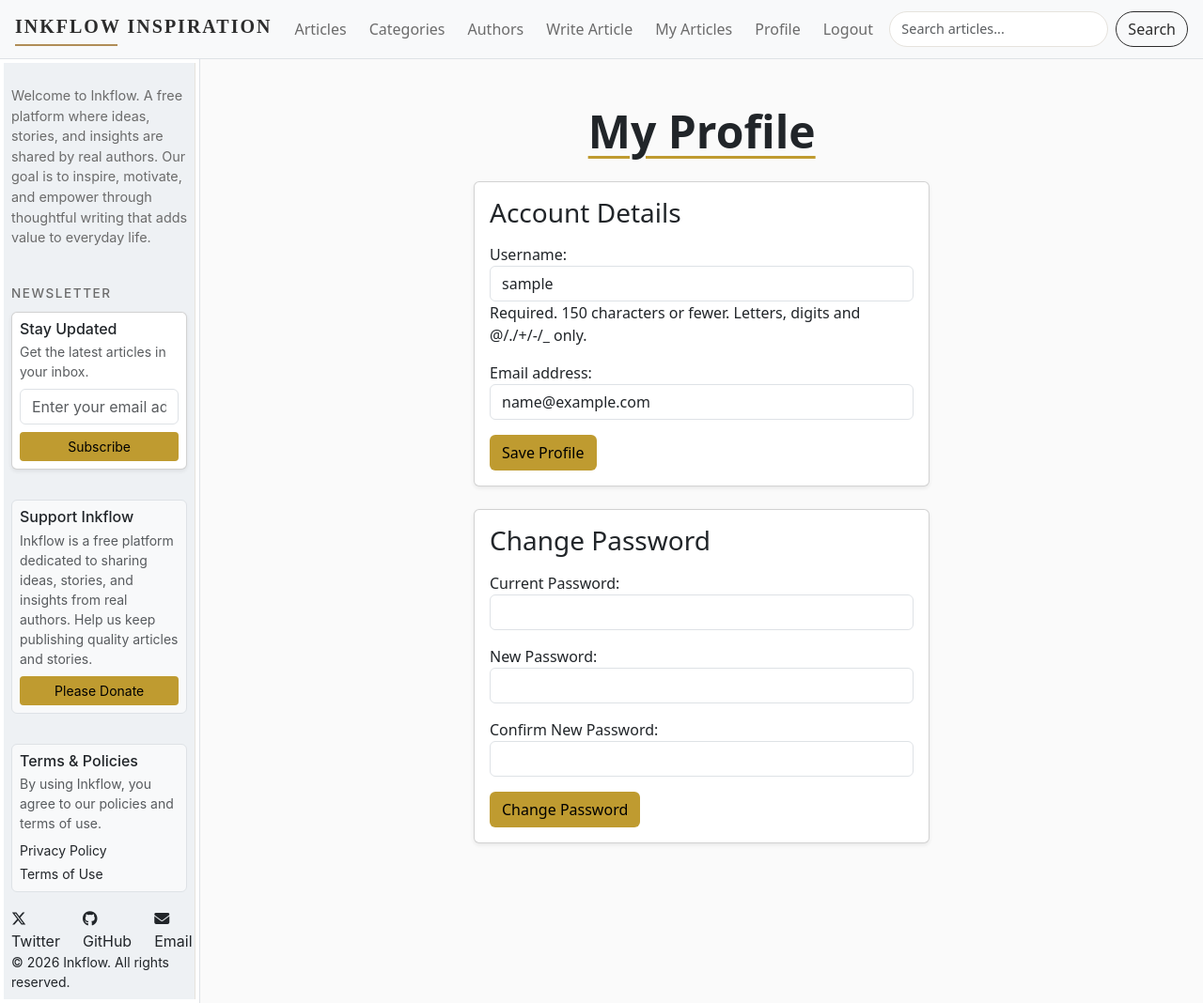
After one commit to Kgothatso-create/publishing-cms, a Django app: page /user/profile/ in a window 1280 px wide. The commit adds this page. Shown: the whole page at 94% size. Run offline with Django 5.2, Linux system fonts and the light colour scheme; the visitor is signed in with stand-in values (Sample User, id 1); some libraries are stand-ins or nearby versions.

Commit message:
Added profile view

```diff
--- a/people/forms.py
+++ b/people/forms.py
@@ -90,3 +90,58 @@ class LoginForm(forms.Form):
     password = forms.CharField(
         widget=forms.PasswordInput(attrs={"class": "form-control", "placeholder": "Password"})
     )
+
+
+from django.contrib.auth.forms import UserChangeForm, PasswordChangeForm
+from django import forms
+from .models import User
+
+
+class ProfileUpdateForm(forms.ModelForm):
+
+    class Meta:
+        model = User
+        fields = ["username", "email",]
+
+        widgets = {
+            "username": forms.TextInput(
+                attrs={
+                    "class": "form-control"
+                }
+            ),
+            "email": forms.EmailInput(
+                attrs={
+                    "class": "form-control"
+                }
+            ),
+        }
+
+
+class UserPasswordChangeForm(PasswordChangeForm):
+
+    old_password = forms.CharField(
+        label="Current Password",
+        widget=forms.PasswordInput(
+            attrs={
+                "class": "form-control"
+            }
+        )
+    )
+
+    new_password1 = forms.CharField(
+        label="New Password",
+        widget=forms.PasswordInput(
+            attrs={
+                "class": "form-control"
+            }
+        )
+    )
+
+    new_password2 = forms.CharField(
+        label="Confirm New Password",
+        widget=forms.PasswordInput(
+            attrs={
+                "class": "form-control"
+            }
+        )
+    )
--- a/people/urls.py
+++ b/people/urls.py
@@ -1,8 +1,9 @@
 from django.urls import path
-from .views import login_view, register_view, subscribe_newsletter
+from .views import *
 
 urlpatterns = [
     path("subscribe-newsletter/", subscribe_newsletter, name="subscribe newsletter"),
     path("register/", register_view, name="register view"),
     path("login/", login_view, name="login"),
+    path("profile/", profile_view, name="profile"),
 ]
--- a/people/views.py
+++ b/people/views.py
@@ -1,8 +1,9 @@
 from django.contrib import messages
-from django.contrib.auth import authenticate, login
+from django.contrib.auth import authenticate, login, update_session_auth_hash
+from django.contrib.auth.decorators import login_required
 from django.shortcuts import redirect, render
 
-from .forms import LoginForm, NewsletterSubscriberForm, UserRegisterForm
+from .forms import LoginForm, NewsletterSubscriberForm, ProfileUpdateForm, UserPasswordChangeForm, UserRegisterForm
 
 
 def subscribe_newsletter(request):
@@ -71,3 +72,57 @@ def login_view(request):
         form = LoginForm()
 
     return render(request, "people/login.html", {"form": form})
+
+
+@login_required
+def profile_view(request):
+
+    user = request.user
+    if request.method == "POST":
+        profile_form = ProfileUpdateForm(
+            request.POST,
+            instance=user
+        )
+        password_form = UserPasswordChangeForm(
+            user,
+            request.POST
+        )
+        if "update_profile" in request.POST:
+            if profile_form.is_valid():
+                profile_form.save()
+                messages.success(
+                    request,
+                    "Your profile has been updated."
+                )
+                return redirect("profile")
+
+        elif "change_password" in request.POST:
+            if password_form.is_valid():
+                password_form.save()
+                update_session_auth_hash(
+                    request,
+                    password_form.user
+                )
+                messages.success(
+                    request,
+                    "Your password has been changed."
+                )
+                return redirect("profile")
+    else:
+        profile_form = ProfileUpdateForm(
+            instance=user
+        )
+        password_form = UserPasswordChangeForm(
+            user
+        )
+
+    context = {
+        "profile_form": profile_form,
+        "password_form": password_form,
+    }
+
+    return render(
+        request,
+        "people/profile.html",
+        context
+    )
--- a/templates/layouts/navbar.html
+++ b/templates/layouts/navbar.html
@@ -46,7 +46,7 @@
         </li>
         <!-- PROFILE -->
         <li class="nav-item">
-            <a class="nav-link" href="#">
+            <a class="nav-link" href="{% url 'profile' %}">
                 Profile
             </a>
         </li>
--- /dev/null
+++ b/templates/people/profile.html
@@ -0,0 +1,51 @@
+{% extends "base.html" %}
+{% block hero %}{% endblock %}
+{% block content %}
+<section class="container py-5">
+    <div class="row justify-content-center">
+        <div class="col-lg-6">
+            <h1 class="display-5 fw-bold article-title text-center mb-4">
+                My Profile
+            </h1>
+            <div class="card shadow-sm mb-4">
+                <div class="card-body">
+                    <h3 class="mb-3">
+                        Account Details
+                    </h3>
+                    <form method="post">
+                        {% csrf_token %}
+                        {{ profile_form.as_p }}
+                        <button
+                            type="submit"
+                            name="update_profile"
+                            class="btn"
+                            style="background-color:#bf9b30;color:#000;"
+                        >
+                            Save Profile
+                        </button>
+                    </form>
+                </div>
+            </div>
+            <div class="card shadow-sm">
+                <div class="card-body">
+                    <h3 class="mb-3">
+                        Change Password
+                    </h3>
+                    <form method="post">
+                        {% csrf_token %}
+                        {{ password_form.as_p }}
+                        <button
+                            type="submit"
+                            name="change_password"
+                            class="btn"
+                            style="background-color:#bf9b30;color:#000;"
+                        >
+                            Change Password
+                        </button>
+                    </form>
+                </div>
+            </div>
+        </div>
+    </div>
+</section>
+{% endblock %}
```
